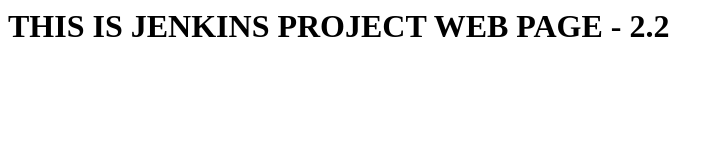
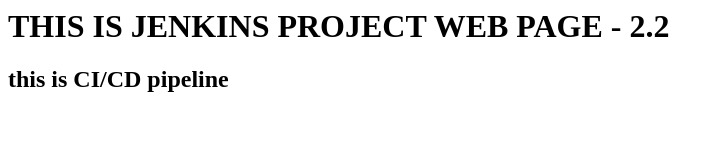
Before and after one commit to manideep777/JENKINS-FILE---2, a plain HTML site: page index.html in a window 1280 px wide. Shown: the whole page, without its empty margins (0-724 px from the left). Drawn offline with Linux system fonts and the light colour scheme.

Commit message:
ci/cd commit

```diff
--- a/index.html
+++ b/index.html
@@ -4,5 +4,6 @@
 </head>
 <body>
 <h1>THIS IS JENKINS PROJECT WEB PAGE - 2.2</h1>
+<h2>this is CI/CD pipeline</h2>
 </body>
 </html>
```
